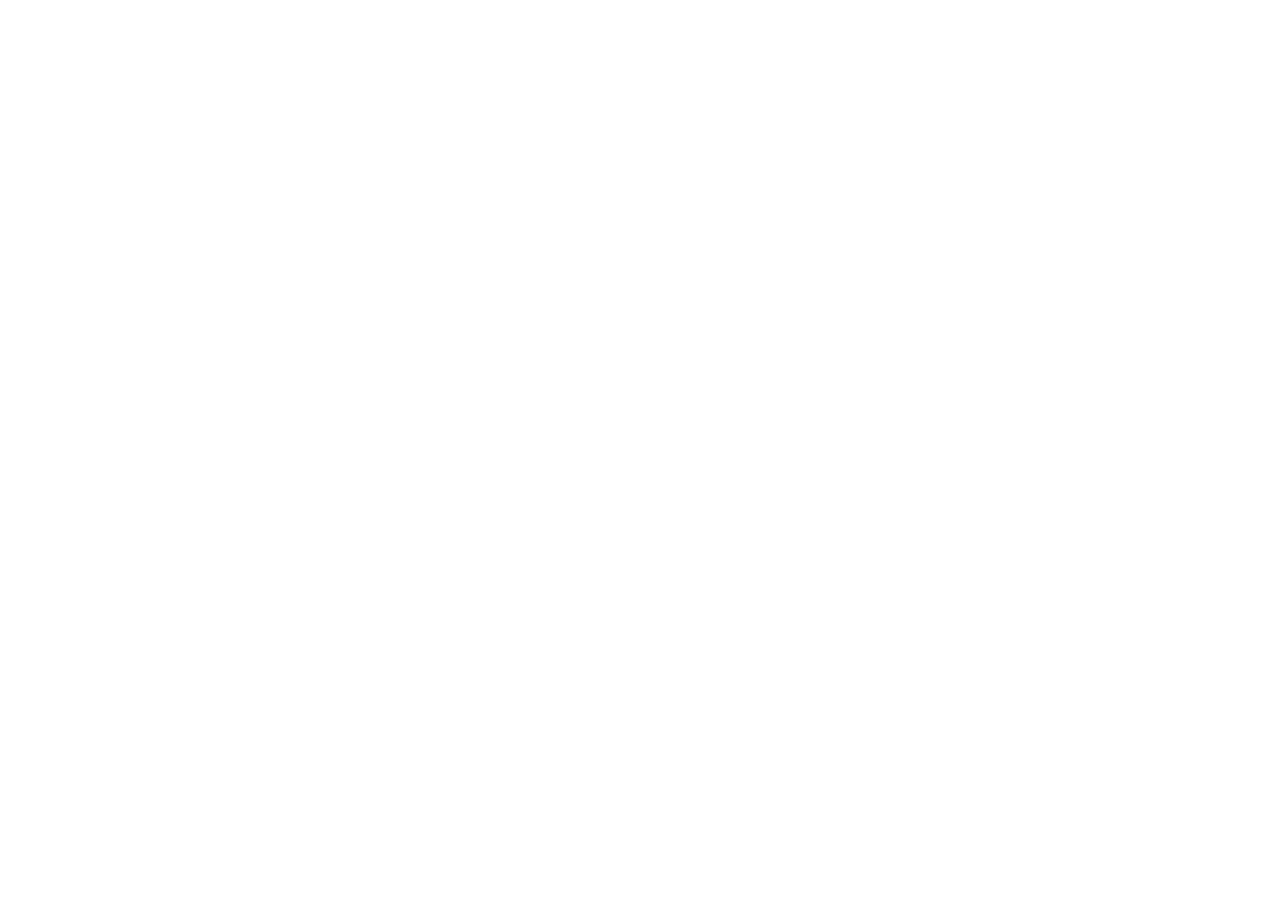
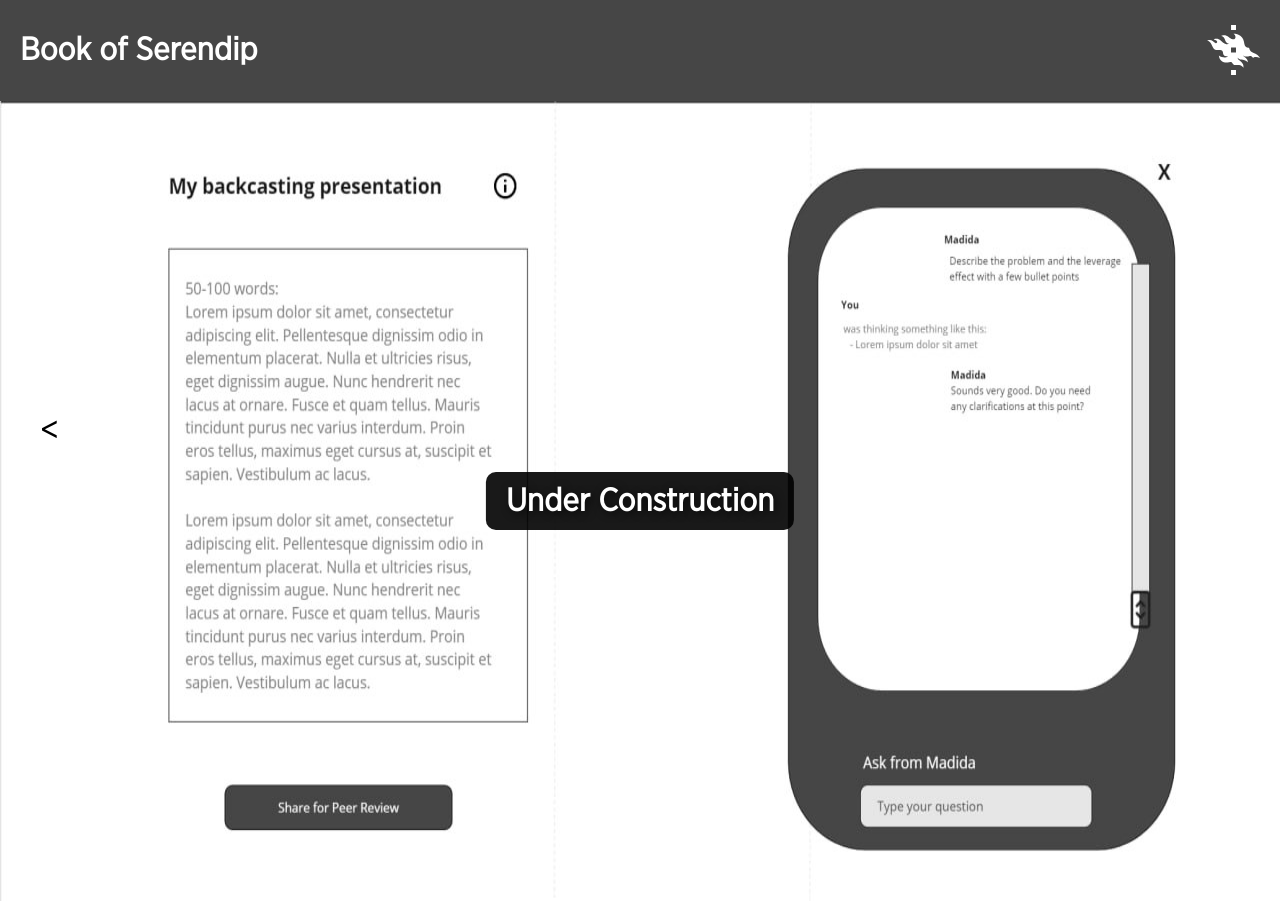
Before and after one commit to HY-Global-Campus/business-model-canvas, a React (Vite) app in the folder frontend/: page /bos/endpage in a window 1280 px wide. Before the commit this address had no page. Before the commit the page ends 800 px from the top, so only its background shows below. Built offline with nearby package versions, Linux system fonts and the light colour scheme; what reactflow would draw is missing.

Commit message:
add endPage placeholder, make nav button bigger

```diff
--- /dev/null
+++ b/frontend/src/App/Pages/EndPage/index.tsx
@@ -0,0 +1,58 @@
+import { CSSProperties } from "react";
+import placeholderImage from '../../../assets/endpage-placeholder.jpg';
+import Header from '../../Components/Header'
+import { useNavigate } from "react-router";
+
+   const navigationButtonStyle: CSSProperties = {
+    cursor: 'pointer',
+    padding: '10px 20px',
+    fontSize: '36px',
+    position: 'fixed',
+    top: '50%',
+  };
+const placeholderWrapperStyle: CSSProperties = {
+  position: 'relative',
+  width: '100%', // Ensure wrapper fills container for full responsiveness
+  height: '100vh' // Adjust based on your design needs
+};
+
+const placeholderStyle: CSSProperties = {
+  width: '100%',
+  height: '100%',
+};
+
+
+const overlayTextStyle: CSSProperties = {
+  position: 'absolute',
+  top: '50%', // Center vertically
+  left: '50%', // Center horizontally
+  transform: 'translate(-50%, -50%)', // Ensure centered regardless of text length
+  color: 'white', // Text color
+  fontSize: '2rem', // Large text size
+  fontWeight: 'bold',
+  textShadow: '2px 2px 8px rgba(0, 0, 0, 0.7)', // Text shadow for better readability
+  backgroundColor: 'rgba(0, 0, 0, 0.9)', // Semi-transparent black background
+  padding: '10px 20px', // Padding around the text
+  borderRadius: '10px', // Rounded corners for the background
+  textAlign: 'center', // Center the text inside the box
+  width: 'auto', // Auto width based on content
+  maxWidth: '80%', // Max width to avoid edge cases
+};
+
+const EndPage = () => {
+	const navigate = useNavigate();
+	return (
+	<>
+    <Header />
+      <div style={placeholderWrapperStyle}>
+        <img src={placeholderImage} style={placeholderStyle} alt="Placeholder" />
+        <div style={overlayTextStyle}>Under Construction</div>
+      </div>
+<div onClick={() => navigate('/mindmap')} style={{ ...navigationButtonStyle, left: '20px' }}>
+        {'<'}
+      </div>
+	</>
+	)
+}
+
+export default EndPage;
--- a/frontend/src/App/Pages/ExercisePage/index.tsx
+++ b/frontend/src/App/Pages/ExercisePage/index.tsx
@@ -17,7 +17,7 @@
   const navigationButtonStyle: CSSProperties = {
     cursor: 'pointer',
     padding: '10px 20px',
-    fontSize: '24px',
+    fontSize: '36px',
     position: 'fixed',
     top: '50%',
   };
--- a/frontend/src/App/Pages/Mindmap/index.tsx
+++ b/frontend/src/App/Pages/Mindmap/index.tsx
@@ -17,7 +17,7 @@
    const navigationButtonStyle: CSSProperties = {
     cursor: 'pointer',
     padding: '10px 20px',
-    fontSize: '24px',
+    fontSize: '36px',
     position: 'fixed',
     top: '50%',
   };
@@ -84,6 +84,9 @@
       <div onClick={() => navigate('/exercise')} style={{ ...navigationButtonStyle, left: '20px' }}>
         {'<'}
       </div>
+<div onClick={() => navigate('/endpage')} style={{ ...navigationButtonStyle, right: '20px' }}>
+        {'>'}
+      </div>
 
     </>
   );
--- a/frontend/src/App/index.tsx
+++ b/frontend/src/App/index.tsx
@@ -3,6 +3,7 @@
 import FrontPage from './Pages/Frontpage';
 import ExercisePage from './Pages/ExercisePage';
 import gothamNarrow from '../assets/Gotham-Narrow-Font-Family/GothamNarrow-Book.otf'
+import EndPage from './Pages/EndPage';
 
 function App() {
 const myFontFace = `
@@ -28,6 +29,7 @@
       <Route path="/" element={<FrontPage />} />
       <Route path="/mindmap" element={ <Mindmap />} />
       <Route path="/exercise" element= {<ExercisePage />} />
+      <Route path="/endpage" element= {<EndPage />} />
     </Routes>
 
     </>
```
Also changed, not shown: frontend/src/assets/endpage-placeholder.jpg (added).
